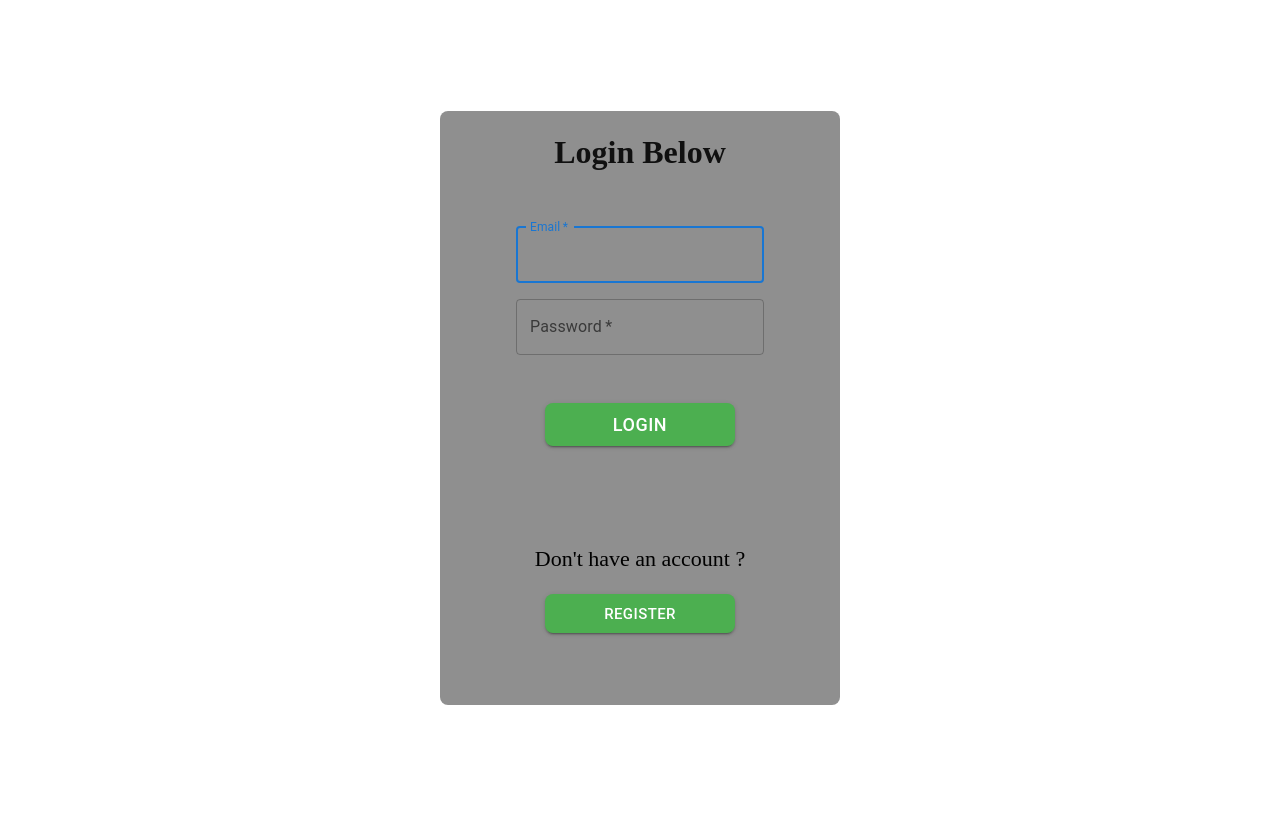
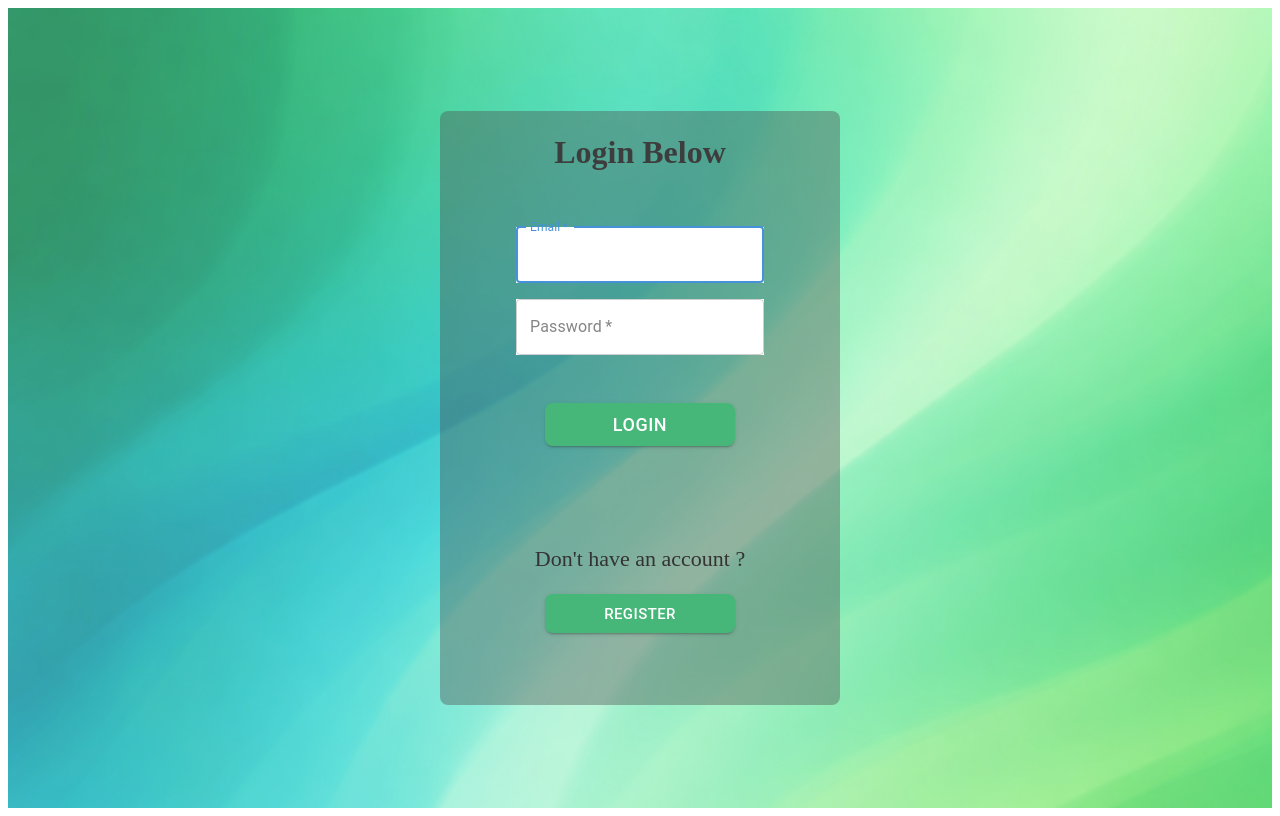
Before and after one commit to CianDonnelly21/Wealth-Being, a Next.js app in the folder wealth-being/: page /login in a window 1280 px wide. Built offline with nearby package versions, Linux system fonts and the light colour scheme.

Commit message:
Updates to login page textfield

```diff
--- a/wealth-being/src/app/login/page.js
+++ b/wealth-being/src/app/login/page.js
@@ -44,6 +44,14 @@
 //*****************************************************************************************************************
 
                     return (
+                        //Background image to fill screen
+                        <Box sx = {{
+                                backgroundImage: "url('/images/Background_Img.png')",
+                                backgroundSize: 'cover',
+                                opacity: 0.8
+                            }}
+                        >
+
                         <Container maxWidth = "sm">
 
                             {/* Centers everything on the screen */}
@@ -52,7 +60,7 @@
                                     display: 'flex',
                                     flexDirection: 'column',
                                     justifyContent: 'center',
-                                    alignItems: 'center'
+                                    alignItems: 'center',
                                 }}
                             >
 
@@ -77,8 +85,8 @@
                                     <Box sx = {{
                                         position: 'absolute',
                                         inset: 0,
-                                        backgroundColor: '#212121', //Color change
-                                        opacity: 0.5,
+                                        backgroundColor: '#212121',
+                                        opacity: 0.4,
                                         zIndex: 0,
                                         borderRadius: 2
                                     }}
@@ -103,12 +111,12 @@
                                 {/* Text field positioning */}
                                 <Box sx = {{
                                         width: '100%',
-                                        textAlign: 'center'
+                                        textAlign: 'center',
                                     }}
                                 >
 
                                     {/* Email input field */}
-                                    <TextField
+                                    <TextField sx = {{ backgroundColor: '#ffff' }}
                                         required
                                         id = "email"
                                         label = "Email"
@@ -118,7 +126,7 @@
                                     />
 
                                     {/* Password input field */}
-                                    <TextField
+                                    <TextField sx = {{ backgroundColor: '#ffff' }}
                                         margin = "normal"
                                         required
                                         name = "password"
@@ -140,7 +148,7 @@
                                     {/* Login button */}
                                     <Button type = "submit" fullWidth variant = "contained" sx = {{
                                             marginTop: 5,
-                                            backgroundColor:'#4caf50',
+                                            backgroundColor:'#18A558',
                                             width: 190,
                                             fontSize: '18px',
                                             borderRadius: 2
@@ -168,7 +176,7 @@
                                     {/* Register button */}
                                     <Button type = "submit" variant = "contained" sx = {{
                                             marginBottom: 5,
-                                            backgroundColor:'#4caf50',
+                                            backgroundColor:'#18A558',
                                             width: 190,
                                             fontSize: '15px',
                                             borderRadius: 2
@@ -176,11 +184,12 @@
                                     >
                                         <a href = "./register.page.js" style = {{ textDecoration: "none", color: "inherit", padding: 0.5, }}> REGISTER </a>
                                     </Button>
+                                </Box>
                             </Box>
                         </Box>
                     </Box>
                 </Box>
-            </Box>
-        </Container>
+            </Container>
+        </Box>
     );
 }
```
